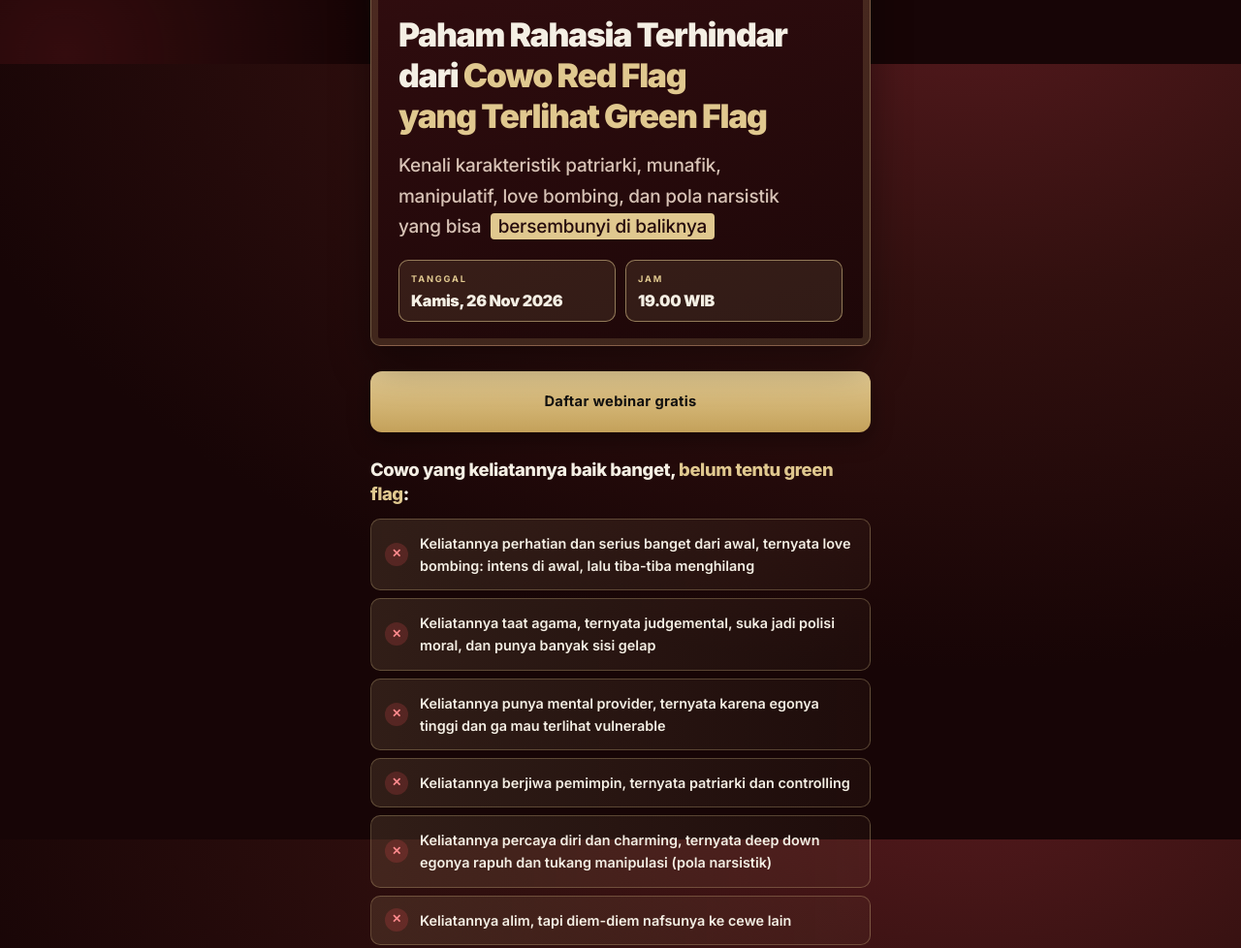
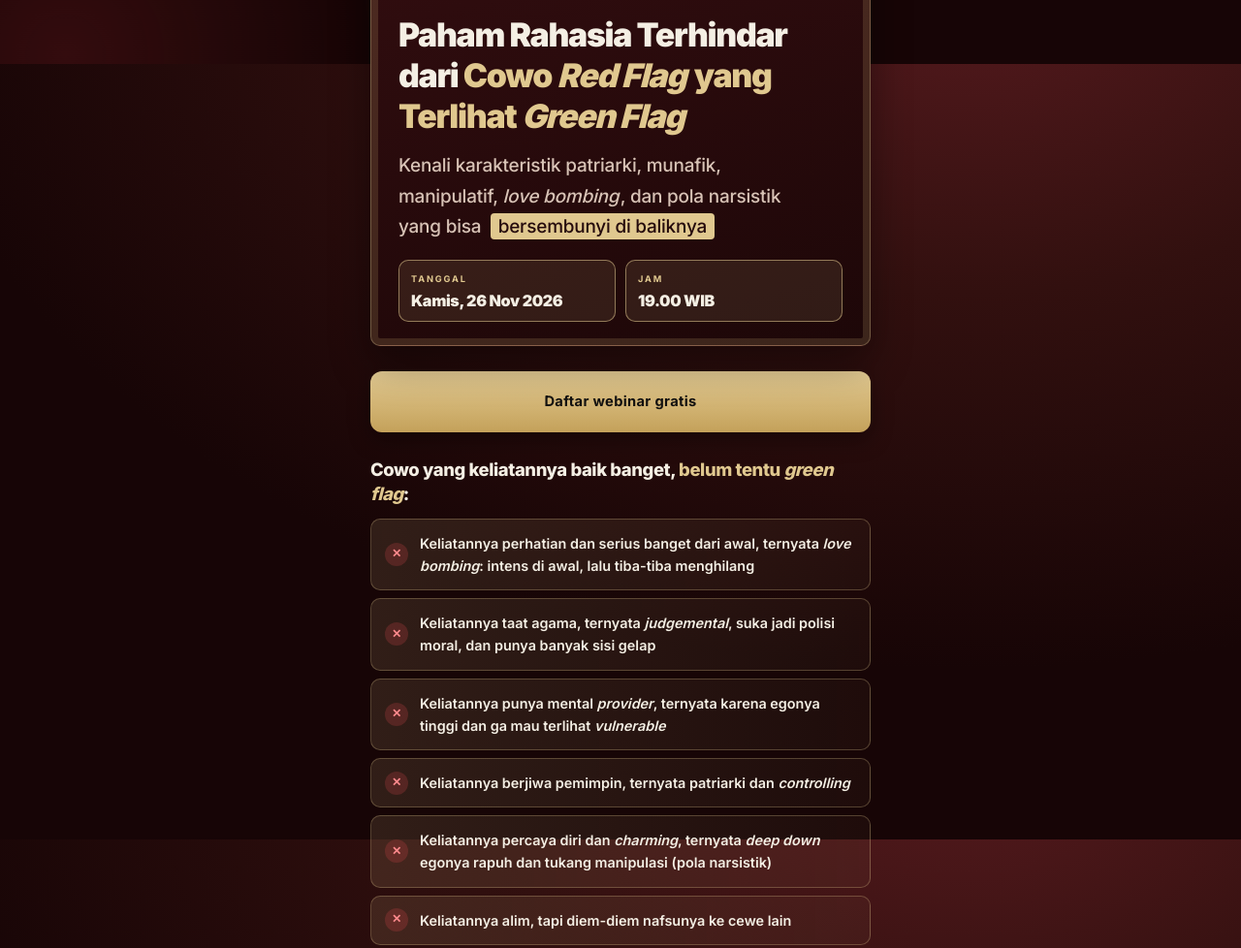
Before and after one commit to nychothesis/love-not-luck, a plain HTML site: page webinar/index.html in a window 1280 px wide. Shown: the part 734-1712 px from the top of the page at 97% size. Drawn offline with Linux system fonts and the light colour scheme.

Commit message:
LP webinar dan produk 1: istilah asing dimiringkan (PUEBI), pain list produk 1 ditambah love bombing
Co-Authored-By: Claude Sonnet 5.5 <noreply@anthropic.com>

```diff
--- a/webinar/index.html
+++ b/webinar/index.html
@@ -45,6 +45,8 @@
     /* Heading = lockup core offer (pre-order/labirin.css), tanpa nama LOVE, NOT LUCK. */
     .lnl-poster .lockup-sub { display: block; margin-top: 0; font-size: clamp(2.3rem, 11vw, 3.1rem); line-height: 1.04; font-weight: 900; letter-spacing: -.05em; }
     .lnl-poster .lockup-sub .hl { color: var(--wine-text); }
+    /* Huruf miring + letter-spacing rapat bikin spasi sesudahnya kelihatan hilang. */
+    .lnl-poster h1 i { padding-right: .08em; }
     .lnl-poster .lockup-tail { display: block; margin-top: 12px; font-size: .52em; font-weight: 600; line-height: 1.3; letter-spacing: -.01em; color: #d8c3b6; }
     .lnl-poster .lockup-long { font-size: clamp(1.75rem, 8vw, 2.35rem); line-height: 1.12; letter-spacing: -.035em; }
     .lnl-poster .lockup-long .lockup-tail { margin-top: 14px; font-size: .68em; line-height: 1.5; font-weight: 700; font-style: italic; }
@@ -102,7 +104,7 @@
         </div>
         <span class="badge">WEBINAR GRATIS</span>
       </div>
-      <h1 id="hero-title"><span class="lockup-sub lockup-long">Paham Rahasia Terhindar dari <span class="hl">Cowo Red Flag yang Terlihat Green Flag</span> <span class="lockup-tail" style="font-style:normal;font-weight:500;font-size:.56em;color:#d8c3b6">Kenali karakteristik patriarki, munafik, manipulatif, love bombing, dan pola narsistik yang bisa <span class="hl">bersembunyi di baliknya</span></span></span></h1>
+      <h1 id="hero-title"><span class="lockup-sub lockup-long">Paham Rahasia Terhindar dari <span class="hl">Cowo <i>Red Flag</i> yang Terlihat <i>Green Flag</i></span> <span class="lockup-tail" style="font-style:normal;font-weight:500;font-size:.56em;color:#d8c3b6">Kenali karakteristik patriarki, munafik, manipulatif, <i>love bombing</i>, dan pola narsistik yang bisa <span class="hl">bersembunyi di baliknya</span></span></span></h1>
       <div class="when">
         <div><small>TANGGAL</small><b>Kamis, 26 Nov 2026</b></div>
         <div><small>JAM</small><b>19.00 WIB</b></div>
@@ -112,13 +114,13 @@
     <a class="btn-primary hero-jump" href="#daftar">Daftar webinar gratis</a>
 
     <section class="webinar-intro" aria-label="Buat siapa webinar ini">
-      <p class="intro-hook">Cowo yang keliatannya baik banget, <span class="em">belum tentu green flag</span>:</p>
+      <p class="intro-hook">Cowo yang keliatannya baik banget, <span class="em">belum tentu <i>green flag</i></span>:</p>
       <ul class="pain-list">
-        <li>Keliatannya perhatian dan serius banget dari awal, ternyata love bombing: intens di awal, lalu tiba-tiba menghilang</li>
-        <li>Keliatannya taat agama, ternyata judgemental, suka jadi polisi moral, dan punya banyak sisi gelap</li>
-        <li>Keliatannya punya mental provider, ternyata karena egonya tinggi dan ga mau terlihat vulnerable</li>
-        <li>Keliatannya berjiwa pemimpin, ternyata patriarki dan controlling</li>
-        <li>Keliatannya percaya diri dan charming, ternyata deep down egonya rapuh dan tukang manipulasi (pola narsistik)</li>
+        <li>Keliatannya perhatian dan serius banget dari awal, ternyata <i>love bombing</i>: intens di awal, lalu tiba-tiba menghilang</li>
+        <li>Keliatannya taat agama, ternyata <i>judgemental</i>, suka jadi polisi moral, dan punya banyak sisi gelap</li>
+        <li>Keliatannya punya mental <i>provider</i>, ternyata karena egonya tinggi dan ga mau terlihat <i>vulnerable</i></li>
+        <li>Keliatannya berjiwa pemimpin, ternyata patriarki dan <i>controlling</i></li>
+        <li>Keliatannya percaya diri dan <i>charming</i>, ternyata <i>deep down</i> egonya rapuh dan tukang manipulasi (pola narsistik)</li>
         <li>Keliatannya alim, tapi diem-diem nafsunya ke cewe lain</li>
       </ul>
       <div class="reassure"><p class="reassure-lead">Ini <span class="em">BUKAN</span> karena kamu kurang beruntung.</p><p>Ada hal-hal yang ga pernah diajarin ke kamu, dan <span class="em">semuanya bisa dipelajarin.</span></p></div>
@@ -128,7 +130,7 @@
       <h2 id="dapet-title">Yang kamu dapet</h2>
       <ul class="list">
         <li>Kenapa cowo yang keliatannya baik banget bisa nyembunyiin sisi gelapnya (<i>shadow</i>).</li>
-        <li>Kenapa baca red, yellow, dan green flag ga sesimpel hitam-putih.</li>
+        <li>Kenapa baca <i>red</i>, <i>yellow</i>, dan <i><i>green flag</i></i> ga sesimpel hitam-putih.</li>
         <li>Kenapa kamu bisa terus ketemu tipe cowo yang sama, dan pola apa yang sering muncul di masa PDKT.</li>
         <li>Jadi bisa memilih dan memfilter pasangan hidup dengan lebih sadar dan bijak.</li>
       </ul>
@@ -165,11 +167,11 @@
         </div>
         <fieldset class="choice-group">
           <legend>Cowo kayak gimana yang paling kamu takutin buat ketemu? (pilih maksimal 2)</legend>
-          <label class="choice"><input type="checkbox" name="datingPain" value="Keliatannya perhatian dan serius banget dari awal, ternyata love bombing: intens di awal, lalu tiba-tiba menghilang"><span>Keliatannya perhatian dan serius banget dari awal, ternyata love bombing: intens di awal, lalu tiba-tiba menghilang</span></label>
-          <label class="choice"><input type="checkbox" name="datingPain" value="Keliatannya taat agama, ternyata judgemental dan suka jadi polisi moral"><span>Keliatannya taat agama, ternyata judgemental dan suka jadi polisi moral</span></label>
-          <label class="choice"><input type="checkbox" name="datingPain" value="Keliatannya punya mental provider, ternyata egonya tinggi dan ga mau terlihat vulnerable"><span>Keliatannya punya mental provider, ternyata egonya tinggi dan ga mau terlihat vulnerable</span></label>
-          <label class="choice"><input type="checkbox" name="datingPain" value="Keliatannya berjiwa pemimpin, ternyata patriarki dan controlling"><span>Keliatannya berjiwa pemimpin, ternyata patriarki dan controlling</span></label>
-          <label class="choice"><input type="checkbox" name="datingPain" value="Keliatannya percaya diri dan charming, ternyata egonya rapuh dan tukang manipulasi"><span>Keliatannya percaya diri dan charming, ternyata egonya rapuh dan tukang manipulasi</span></label>
+          <label class="choice"><input type="checkbox" name="datingPain" value="Keliatannya perhatian dan serius banget dari awal, ternyata love bombing: intens di awal, lalu tiba-tiba menghilang"><span>Keliatannya perhatian dan serius banget dari awal, ternyata <i>love bombing</i>: intens di awal, lalu tiba-tiba menghilang</span></label>
+          <label class="choice"><input type="checkbox" name="datingPain" value="Keliatannya taat agama, ternyata judgemental dan suka jadi polisi moral"><span>Keliatannya taat agama, ternyata <i>judgemental</i> dan suka jadi polisi moral</span></label>
+          <label class="choice"><input type="checkbox" name="datingPain" value="Keliatannya punya mental provider, ternyata egonya tinggi dan ga mau terlihat vulnerable"><span>Keliatannya punya mental <i>provider</i>, ternyata egonya tinggi dan ga mau terlihat <i>vulnerable</i></span></label>
+          <label class="choice"><input type="checkbox" name="datingPain" value="Keliatannya berjiwa pemimpin, ternyata patriarki dan controlling"><span>Keliatannya berjiwa pemimpin, ternyata patriarki dan <i>controlling</i></span></label>
+          <label class="choice"><input type="checkbox" name="datingPain" value="Keliatannya percaya diri dan charming, ternyata egonya rapuh dan tukang manipulasi"><span>Keliatannya percaya diri dan <i>charming</i>, ternyata egonya rapuh dan tukang manipulasi</span></label>
           <label class="choice"><input type="checkbox" name="datingPain" value="Keliatannya alim, tapi diem-diem nafsunya ke cewe lain"><span>Keliatannya alim, tapi diem-diem nafsunya ke cewe lain</span></label>
         </fieldset>
         <input type="text" name="website" tabindex="-1" autocomplete="off" aria-hidden="true" class="hp">
```
Also changed, not shown: hindari-cowo-toxic/index.html (+13 -10 lines).
